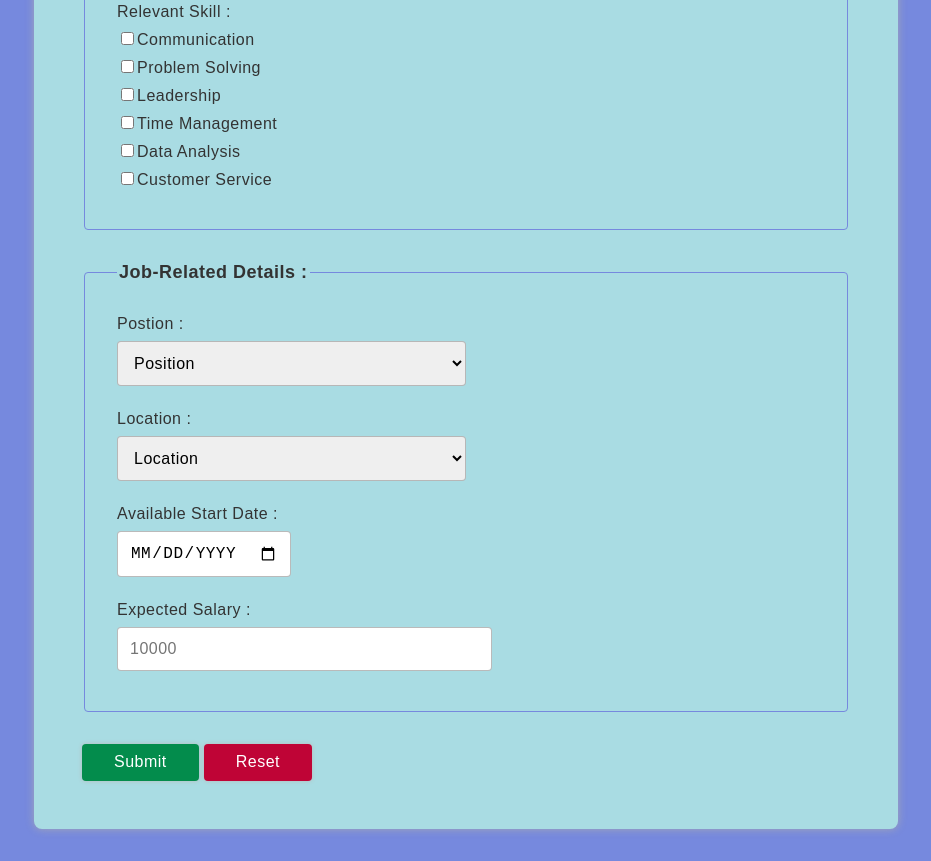
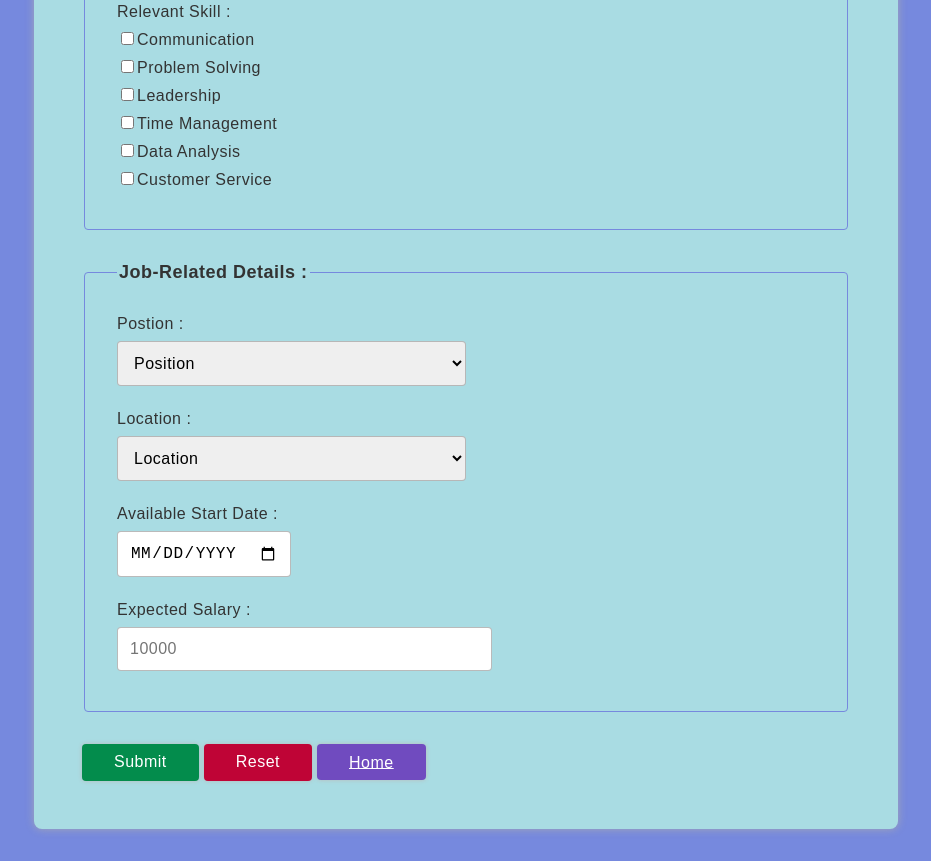
Before and after one commit to manan-korpe/Gmca_Project_1, a plain HTML site: page form.html in a window 1280 px wide. Shown: the part 2075-2936 px from the top of the page, without its empty margins (174-1105 px from the left). Drawn offline with Linux system fonts and the light colour scheme.

Commit message:
some changes

```diff
--- a/css/form.css
+++ b/css/form.css
@@ -28,8 +28,9 @@ select {
     border-radius: 4px;
     border: 1px solid var(--light-black);
 }
-button,input[type="reset"],input[type="submit"]{
+button,input[type="reset"],input[type="submit"],.button{
     border:none;
+    border-radius: 4px;
     padding:.6rem 2rem;
     box-shadow: 0px 0px 4px rgb(186, 186, 186);
 }
@@ -38,13 +39,15 @@ button,input[type="reset"],input[type="submit"]{
     color:white;
 }
 .secondary-button{
-    background-color: #E899F2;
+    background-color: #704BBF;
     color: white;
 }
 .danger-button{
     background-color: #BF0436;
     color: white;
 }
+
+
 /* */
 h2{
     text-align: center;
--- a/form.html
+++ b/form.html
@@ -158,6 +158,7 @@
         <div>
             <input type="submit" value="submit" class="success-button">
             <input type="reset" value="reset" class="danger-button">
+            <a class="secondary-button button"lass="form-link" href="./index.html">Home</a>
         </div>
     </form>
 
```
